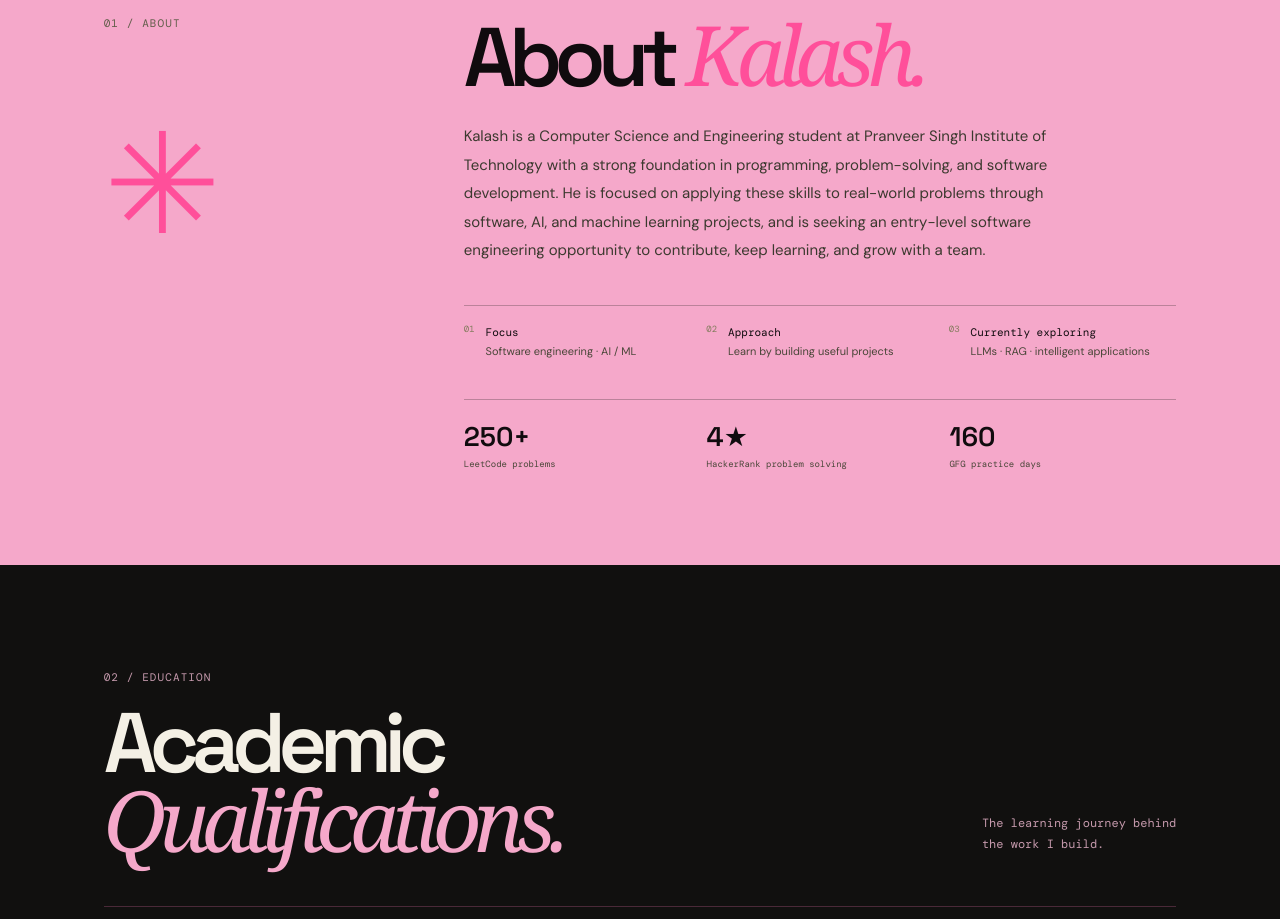
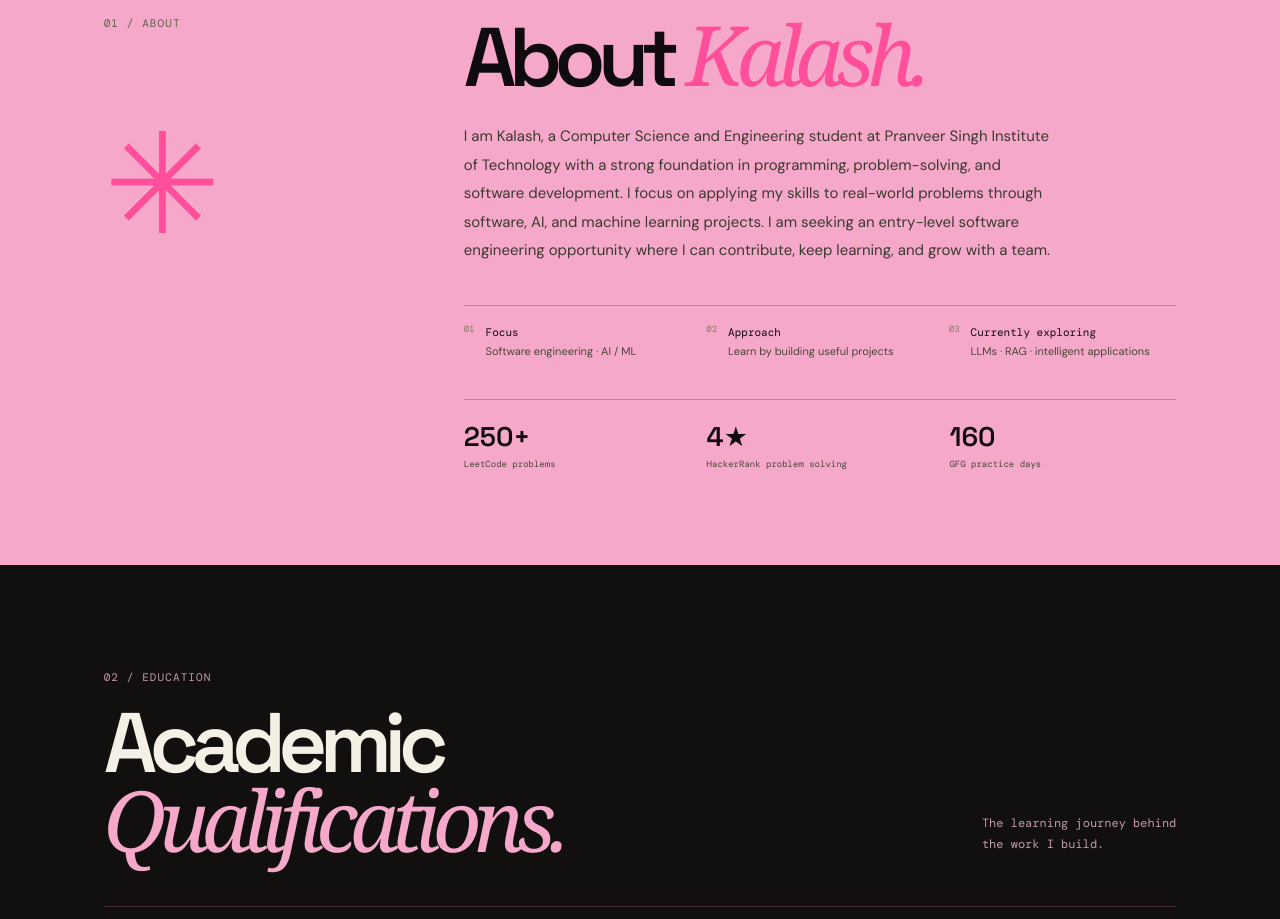
Before and after one commit to KalashChauhan/Portfolio, a React (Vite) app: page / in a window 1280 px wide. Shown: the part 1020-1939 px from the top of the page. Built offline with nearby package versions, Linux system fonts and the light colour scheme.

Commit message:
Refine portfolio profile copy

```diff
--- a/src/App.jsx
+++ b/src/App.jsx
@@ -99,7 +99,7 @@ function App() {
 
       <section className="about-section" id="about"><div className="section-pad about-grid">
         <div><p className="eyebrow">01 / ABOUT</p><div className="about-doodle">✳</div></div>
-        <div className="about-main"><h2>About <i>Kalash.</i></h2><p className="about-intro">Kalash is a Computer Science and Engineering student at Pranveer Singh Institute of Technology with a strong foundation in programming, problem-solving, and software development. He is focused on applying these skills to real-world problems through software, AI, and machine learning projects, and is seeking an entry-level software engineering opportunity to contribute, keep learning, and grow with a team.</p>
+        <div className="about-main"><h2>About <i>Kalash.</i></h2><p className="about-intro">I am Kalash, a Computer Science and Engineering student at Pranveer Singh Institute of Technology with a strong foundation in programming, problem-solving, and software development. I focus on applying my skills to real-world problems through software, AI, and machine learning projects. I am seeking an entry-level software engineering opportunity where I can contribute, keep learning, and grow with a team.</p>
           <div className="quick-facts"><div><span>01</span><p><b>Focus</b><br />Software engineering · AI / ML</p></div><div><span>02</span><p><b>Approach</b><br />Learn by building useful projects</p></div><div><span>03</span><p><b>Currently exploring</b><br />LLMs · RAG · intelligent applications</p></div></div>
           <div className="about-stats"><div><strong>250+</strong><span>LeetCode problems</span></div><div><strong>4★</strong><span>HackerRank problem solving</span></div><div><strong>160</strong><span>GFG practice days</span></div></div>
         </div>
```
